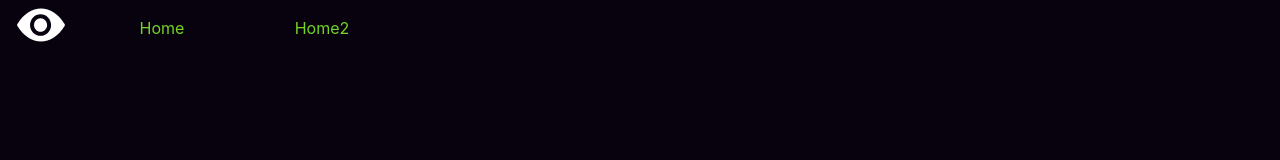
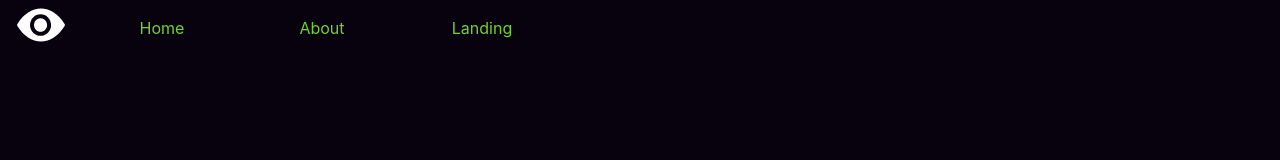
Before and after one commit to Dreadbot/TheGreenAlliance, a Next.js app: page / in a window 1280 px wide. Shown: the top 160 px of the page. Built offline with nearby package versions, Linux system fonts and the light colour scheme.

Commit message:
Added constant for nav bar. Created about page.

```diff
--- a/components/NavigationBar.tsx
+++ b/components/NavigationBar.tsx
@@ -26,3 +26,14 @@ const NavigationBar = ({ icon, pages }: NavigationBarProps) => {
 }
 
 export default NavigationBar
+
+export const NavigationConstant = () => {
+    return(
+      <NavigationBar icon={require("../public/eye.svg")}
+              pages={[
+                {title: "Home", route: "/"},
+                {title: "About", route: "/about"},
+                {title: "Landing", route: "/landingpage"}
+      ]}/>
+    )
+}
--- a/next.config.js
+++ b/next.config.js
@@ -4,8 +4,8 @@ const nextConfig = {
     loader: 'akamai',
     path: '/',
   },
-  basePath: '/TheGreenAlliance',
-  assetPrefix: '/TheGreenAlliance',
+  // basePath: '/TheGreenAlliance',
+  // assetPrefix: '/TheGreenAlliance',
 }
 
 module.exports = nextConfig
--- a/pages/index.tsx
+++ b/pages/index.tsx
@@ -1,7 +1,7 @@
 import type { NextPage } from 'next'
 import Head from 'next/head'
 import Image from 'next/image'
-import NavigationBar from '../components/NavigationBar'
+import { NavigationConstant } from '../components/NavigationBar'
 import styles from '../styles/Home.module.scss'
 
 const Home: NextPage = () => {
@@ -9,16 +9,11 @@ const Home: NextPage = () => {
     <div className={styles.container}>
       <Head>
         <title>TGA</title>
-        <meta name="description" content="Generated by create next app" />
-        <link rel="icon" href="/favicon.ico" />
+        <link rel="icon" href="/eye.svg" />
       </Head>
 
       <main className={styles.main}>
-        <NavigationBar icon={require("../public/eye.svg")}
-          pages={[
-            {title: "Home", route: "/"},
-            {title: "Home2", route: "/"}
-          ]}/>
+        <NavigationConstant />
         <h1 className={styles.title}>
             Welcome to <em>The Green Alliance</em>!
         </h1>
--- a/pages/landingpage.tsx
+++ b/pages/landingpage.tsx
@@ -8,7 +8,6 @@ const Landing:NextPage = () => {
         <div className={styles.container}>
             <Head>
                 <title>Landing Page</title>
-                <meta name="description" content="Generated by create next app" />
                 <link rel="icon" href="/eye.svg" />
             </Head>
 
```
